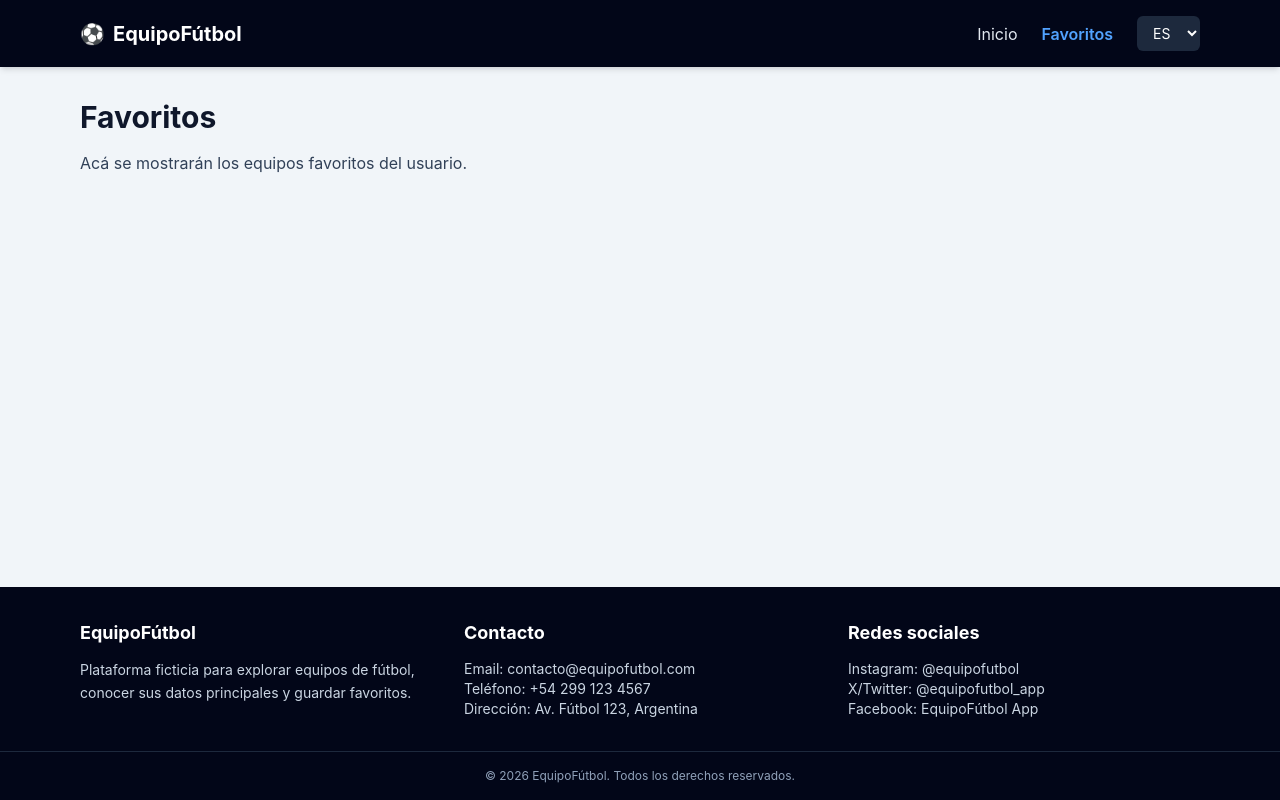
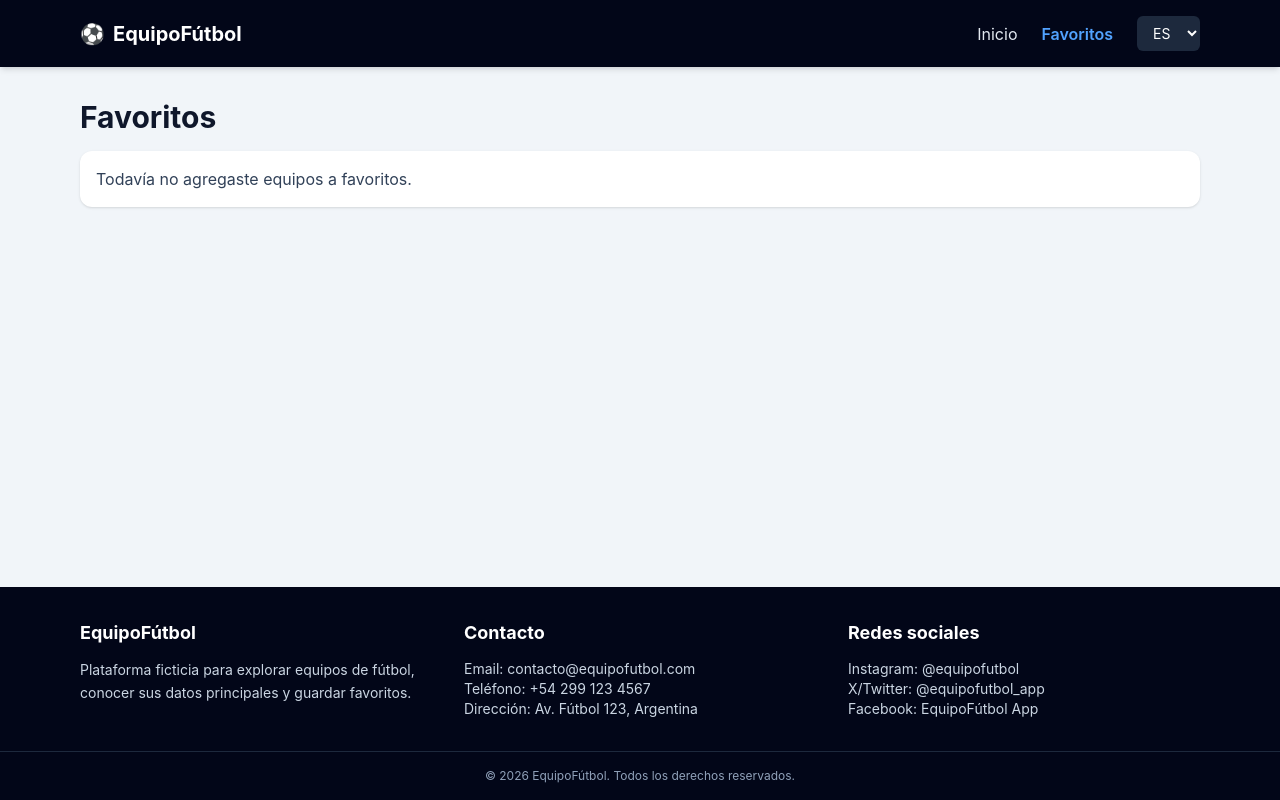
Before and after one commit to axelost2005/PWAtp2, a React (Vite) app in the folder EquipoFutbol/: page /favoritos in a window 1280 px wide. Built offline with nearby package versions, Linux system fonts and the light colour scheme.

Commit message:
PWA2-9 crear layout general de la aplicacion

```diff
--- a/EquipoFutbol/src/App.jsx
+++ b/EquipoFutbol/src/App.jsx
@@ -8,10 +8,10 @@ import NotFound from "./pages/NotFound/NotFound";
 function App() {
     return (
         <Routes>
-            <Route element={<Layout />}>
-                <Route path="/" element={<Home />} />
-                <Route path="/equipos/:id" element={<Details />} />
-                <Route path="/favoritos" element={<Favorites />} />
+            <Route path="/" element={<Layout />}>
+                <Route index element={<Home />} />
+                <Route path="equipos/:id" element={<Details />} />
+                <Route path="favoritos" element={<Favorites />} />
                 <Route path="*" element={<NotFound />} />
             </Route>
         </Routes>
--- a/EquipoFutbol/src/components/TeamCard/TeamCard.jsx
+++ b/EquipoFutbol/src/components/TeamCard/TeamCard.jsx
@@ -1,16 +1,51 @@
+import { useEffect, useState } from "react";
 import { Link } from "react-router-dom";
 import { useTranslation } from "react-i18next";
 import { getTranslatedTeam } from "../../utils/teamTranslations";
+import { isFavoriteTeam, toggleFavoriteTeam } from "../../services/localStorage";
 
-function TeamCard({ team }) {
+function TeamCard({ team, onFavoriteChange }) {
     const { t, i18n } = useTranslation();
 
     const currentLanguage = (i18n.resolvedLanguage || i18n.language || "es").split("-")[0];
     const translatedTeam = getTranslatedTeam(team, currentLanguage);
 
+    const [isFavorite, setIsFavorite] = useState(false);
+
+    useEffect(() => {
+        setIsFavorite(isFavoriteTeam(team.id));
+    }, [team.id]);
+
+    const handleFavoriteClick = () => {
+        const updatedFavorites = toggleFavoriteTeam(team);
+
+        setIsFavorite(isFavoriteTeam(team.id));
+
+        if (onFavoriteChange) {
+            onFavoriteChange(updatedFavorites);
+        }
+    };
+
     return (
-        <article className="flex h-[480px] flex-col overflow-hidden rounded-2xl bg-white shadow-md transition hover:-translate-y-1 hover:shadow-xl">
-            <div className="flex h-44 shrink-0 items-center justify-center bg-slate-100 p-5">
+        <article className="flex h-[500px] flex-col overflow-hidden rounded-2xl bg-white shadow-md transition hover:-translate-y-1 hover:shadow-xl">
+            <div className="relative flex h-44 shrink-0 items-center justify-center bg-slate-100 p-5">
+                <button
+                    type="button"
+                    onClick={handleFavoriteClick}
+                    className={`absolute right-4 top-4 flex h-9 w-9 items-center justify-center rounded-full text-lg shadow transition ${
+                        isFavorite
+                            ? "bg-red-500 text-white hover:bg-red-600"
+                            : "bg-white text-slate-500 hover:bg-red-50 hover:text-red-500"
+                    }`}
+                    aria-label={
+                        isFavorite
+                            ? t("teamCard.removeFavorite")
+                            : t("teamCard.addFavorite")
+                    }
+                >
+                    {isFavorite ? "♥" : "♡"}
+                </button>
+
                 <img
                     src={translatedTeam.logo}
                     alt={t("teamCard.logoAlt", { teamName: translatedTeam.name })}
--- a/EquipoFutbol/src/locales/en/translation.json
+++ b/EquipoFutbol/src/locales/en/translation.json
@@ -21,7 +21,9 @@
     "league": "League",
     "stadium": "Stadium",
     "titles": "Titles",
-        "viewDetail": "View details"
+    "viewDetail": "View details",
+    "addFavorite": "Add to favorites",
+    "removeFavorite": "Remove from favorites"
 },
     "details": {
         "loading": "Loading team details...",
@@ -34,7 +36,8 @@
     },
     "favorites": {
     "title": "Favorites",
-        "description": "The user's favorite teams will be displayed here."
+    "description": "These are the user's saved favorite teams.",
+    "empty": "You have not added any favorite teams yet."
 },
     "notFound": {
         "description": "The page you are looking for does not exist."
--- a/EquipoFutbol/src/locales/es/translation.json
+++ b/EquipoFutbol/src/locales/es/translation.json
@@ -17,12 +17,14 @@
         "empty": "No hay equipos para mostrar."
     },
     "teamCard": {
-        "logoAlt": "Escudo de {{teamName}}",
-        "league": "Liga",
-        "stadium": "Estadio",
-        "titles": "Títulos",
-        "viewDetail": "Ver detalle"
-    },
+    "logoAlt": "Escudo de {{teamName}}",
+    "league": "Liga",
+    "stadium": "Estadio",
+    "titles": "Títulos",
+    "viewDetail": "Ver detalle",
+    "addFavorite": "Agregar a favoritos",
+    "removeFavorite": "Quitar de favoritos"
+},
     "details": {
         "loading": "Cargando detalle del equipo...",
         "title": "Detalle del equipo",
@@ -34,7 +36,8 @@
     },
     "favorites": {
         "title": "Favoritos",
-        "description": "Acá se mostrarán los equipos favoritos del usuario."
+        "description": "Acá se mostrarán los equipos favoritos del usuario.",
+        "empty": "Todavía no agregaste equipos a favoritos."
     },
     "notFound": {
         "description": "La página que estás buscando no existe."
--- a/EquipoFutbol/src/pages/Favorites/Favorites.jsx
+++ b/EquipoFutbol/src/pages/Favorites/Favorites.jsx
@@ -1,7 +1,20 @@
+import { useEffect, useState } from "react";
 import { useTranslation } from "react-i18next";
+import TeamCard from "../../components/TeamCard/TeamCard";
+import { getFavoriteTeams } from "../../services/localStorage";
 
 function Favorites() {
     const { t } = useTranslation();
+
+    const [favoriteTeams, setFavoriteTeams] = useState([]);
+
+    useEffect(() => {
+        setFavoriteTeams(getFavoriteTeams());
+    }, []);
+
+    const handleFavoriteChange = (updatedFavorites) => {
+        setFavoriteTeams(updatedFavorites);
+    };
 
     return (
         <section>
@@ -9,9 +22,27 @@ function Favorites() {
                 {t("favorites.title")}
             </h1>
 
-            <p className="text-slate-700">
-                {t("favorites.description")}
-            </p>
+            {favoriteTeams.length === 0 ? (
+                <p className="rounded-xl bg-white p-4 text-slate-700 shadow">
+                    {t("favorites.empty")}
+                </p>
+            ) : (
+                <>
+                    <p className="mb-6 text-slate-700">
+                        {t("favorites.description")}
+                    </p>
+
+                    <div className="grid gap-6 sm:grid-cols-2 lg:grid-cols-4">
+                        {favoriteTeams.map((team) => (
+                            <TeamCard
+                                key={team.id}
+                                team={team}
+                                onFavoriteChange={handleFavoriteChange}
+                            />
+                        ))}
+                    </div>
+                </>
+            )}
         </section>
     );
 }
--- a/EquipoFutbol/src/services/localStorage.js
+++ b/EquipoFutbol/src/services/localStorage.js
@@ -1,13 +1,59 @@
-export const getLocalStorage = (key) => {
-    const result = localStorage.getItem(key);
-    if (!result) return null;
-    try {
-        return JSON.parse(result);
-    } catch {
-        return null;
+const FAVORITES_KEY = "favoriteTeams";
+
+export const getFavoriteTeams = () => {
+    const favorites = localStorage.getItem(FAVORITES_KEY);
+
+    if (!favorites) {
+        return [];
     }
+
+    return JSON.parse(favorites);
 };
 
-export const setLocalStorage = (key, value) => {
-    localStorage.setItem(key, JSON.stringify(value));
+export const saveFavoriteTeams = (favorites) => {
+    localStorage.setItem(FAVORITES_KEY, JSON.stringify(favorites));
 };
+
+export const isFavoriteTeam = (teamId) => {
+    const favorites = getFavoriteTeams();
+
+    return favorites.some((team) => String(team.id) === String(teamId));
+};
+
+export const addFavoriteTeam = (team) => {
+    const favorites = getFavoriteTeams();
+
+    const alreadyExists = favorites.some(
+        (favoriteTeam) => String(favoriteTeam.id) === String(team.id)
+    );
+
+    if (alreadyExists) {
+        return favorites;
+    }
+
+    const updatedFavorites = [...favorites, team];
+
+    saveFavoriteTeams(updatedFavorites);
+
+    return updatedFavorites;
+};
+
+export const removeFavoriteTeam = (teamId) => {
+    const favorites = getFavoriteTeams();
+
+    const updatedFavorites = favorites.filter(
+        (team) => String(team.id) !== String(teamId)
+    );
+
+    saveFavoriteTeams(updatedFavorites);
+
+    return updatedFavorites;
+};
+
+export const toggleFavoriteTeam = (team) => {
+    if (isFavoriteTeam(team.id)) {
+        return removeFavoriteTeam(team.id);
+    }
+
+    return addFavoriteTeam(team);
+};
```
Lines whose indentation alone changed are shown as unchanged.
